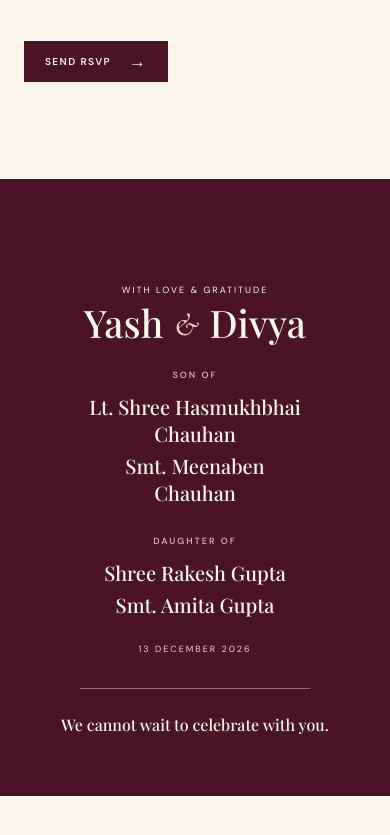
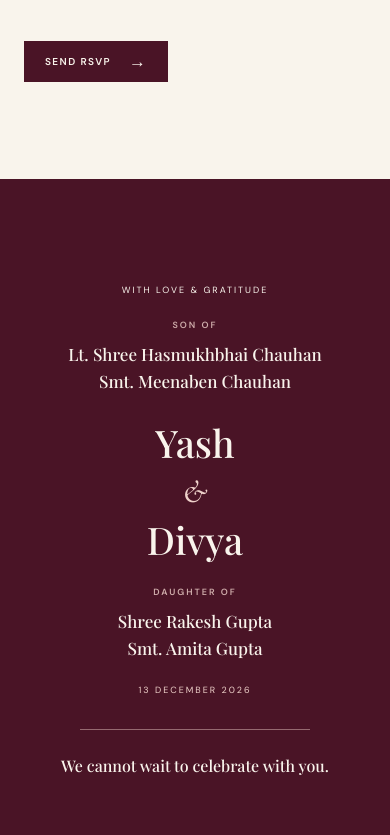
Before and after one commit to Chauhan-Yash/wedding_website, a plain HTML site: page index.html in a window 390 px wide. Shown: the part 4702-5537 px from the top of the page. Before the commit the page ends 5498 px from the top, so only its background shows below. Drawn offline with nearby package versions, Linux system fonts and the light colour scheme; a web font is replaced by a local one.

Commit message:
almost done

```diff
--- a/footer-parents.css
+++ b/footer-parents.css
@@ -1,19 +1,32 @@
 /* Parents' names in the footer, replacing the repeated "Y&D" monogram
    (the header/nav already carries that mark, so the footer doesn't need
-   it twice). Wrapped in divs rather than left as plain <p> so it escapes
-   the generic small-caps `footer>p` styling used for the eyebrow lines. */
+   it twice). One vertical stack — son's parents, then the couple's names,
+   then daughter's parents — used as-is on every screen size rather than
+   switching to a side-by-side layout on wider screens: a two-column
+   split needs a divider to read correctly, and that divider drifts off
+   centre whenever one side's names wrap to an extra line and the other
+   doesn't, which is exactly what happened here. A single stack has no
+   such alignment to keep in sync. */
 
 .footer-monogram{ display: none; }
 
 .footer-parents{
   display: flex;
-  justify-content: center;
-  align-items: flex-start;
-  gap: 52px;
-  margin: 30px 0 6px;
+  flex-direction: column;
+  align-items: center;
+  gap: 30px;
+  margin: 22px 0 8px;
+}
+.footer-parents h2{
+  margin: 0;
+  line-height: 1.15;
+}
+.footer-parents h2 i{
+  display: block;
+  margin: 8px 0;
 }
 .footer-parents .parent-block{
-  max-width: 220px;
+  max-width: 320px;
 }
 .footer-parents .parent-label{
   margin: 0 0 12px;
@@ -28,19 +41,8 @@
   font: 20px var(--serif);
   color: var(--cream);
 }
-.footer-parents-divider{
-  width: 1px;
-  align-self: stretch;
-  background: rgba(239,210,203,.3);
-  margin-top: 3px;
-}
 
 @media (max-width: 680px){
-  .footer-parents{
-    flex-direction: column;
-    align-items: center;
-    gap: 24px;
-    margin-top: 26px;
-  }
-  .footer-parents-divider{ display: none; }
+  .footer-parents{ gap: 24px; }
+  .footer-parents .parent-name{ font-size: 17px; }
 }
--- a/index.html
+++ b/index.html
@@ -150,14 +150,14 @@
       </section>
     </main>
     <footer>
-      <p>With love &amp; gratitude</p><h2>Yash <i>&amp;</i> Divya</h2>
+      <p>With love &amp; gratitude</p>
       <div class="footer-parents">
         <div class="parent-block">
           <p class="parent-label">Son of</p>
           <p class="parent-name">Lt. Shree Hasmukhbhai Chauhan</p>
           <p class="parent-name">Smt. Meenaben Chauhan</p>
         </div>
-        <div class="footer-parents-divider" aria-hidden="true"></div>
+        <h2>Yash<br /><i>&amp;</i>Divya</h2>
         <div class="parent-block">
           <p class="parent-label">Daughter of</p>
           <p class="parent-name">Shree Rakesh Gupta</p>
```
